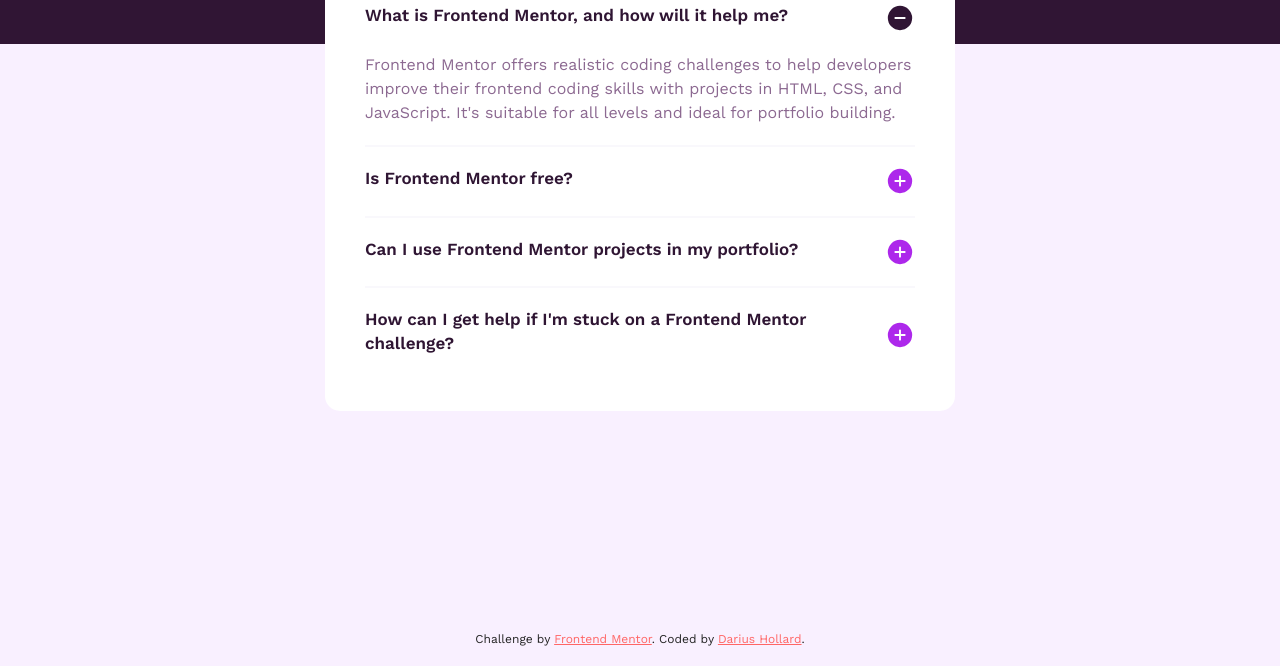
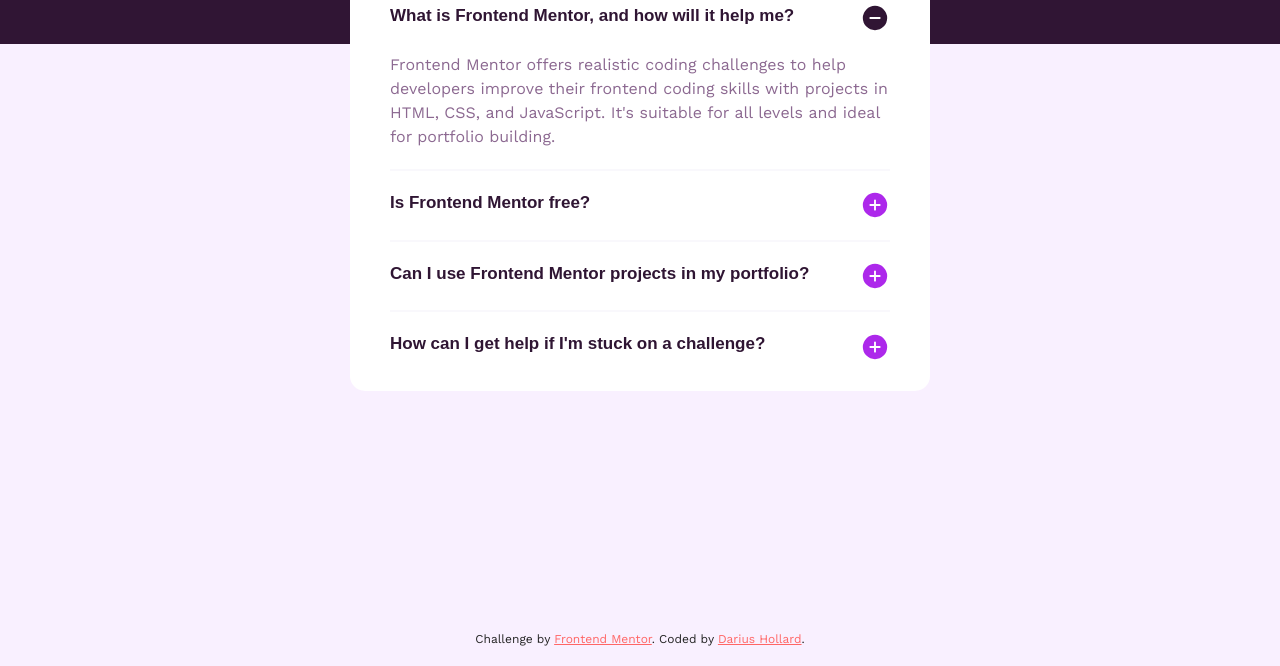
Before and after one commit to dhollard/practice-faq-accordion-js, a plain HTML site: page index.html in a window 1280 px wide. Shown: the part 256-922 px from the top of the page. Drawn offline with Linux system fonts and the light colour scheme.

Commit message:
Changed JS behavior to trigger focused accordion tabs only when pressing "enter" (more predictable and flexible), changed tab headers from <div> to <button> for better accessibility and adjusted CSS to adapt to all of these changes

```diff
--- a/assets/js/accordion-behavior.js
+++ b/assets/js/accordion-behavior.js
@@ -65,13 +65,12 @@ document.addEventListener("keydown", function(event) {
             // Put focus on relevant element
             accordionTabHeaders[focusedIndex].focus();
         }
+    } else if (event.key === "Enter") {
+        event.preventDefault();
+        const focusedElement = document.activeElement;
+        if (accordionTabHeadersArray.includes(focusedElement)) {
+            // Toggle focused accordion tab
+            triggerAccordion(focusedElement);
+        }
     }
 });
-
-// Toggle accordion tab on focus
-accordionTabHeaders.forEach(function(tab) {
-    tab.addEventListener("focus", function() {
-        // Use function declared earlier to change accordion
-        triggerAccordion(tab);
-    });
-});
--- a/assets/scss/_accordion.scss
+++ b/assets/scss/_accordion.scss
@@ -3,16 +3,16 @@
 // Accordion top container
 .accordion-container {
     width: 100%;
-    max-width: 550px;
+    max-width: 500px;
     background-color: var(--white);
     display: flex;
     flex-direction: column;
     border-radius: 8px;
-    padding: 30px 22px 30px 22px;
+    padding: 30px 22px 0px 22px;
 
     // media query .accordion-container
     @include global.desktop {
-        padding: 35px 40px 30px 40px;
+        padding: 35px 40px 10px 40px;
         border-radius: 15px;
     }
 
@@ -77,6 +77,10 @@
             justify-content: space-between;
             align-items: center;
             cursor: pointer;
+            background: none;
+            border: none;
+            padding: 0;
+            text-align: left;
 
             &:focus {
                 outline: none;
--- a/index.html
+++ b/index.html
@@ -25,48 +25,48 @@
 
       <!-- Accordion collapsible tab -->
       <div class="accordion-tab acc-opened-tab">
-        <div class="acc-tab-header" tabindex="0">
+        <button class="acc-tab-header" aria-controls="accor-desc-01">
           <h2 class="acc-tab-title">What is Frontend Mentor, and how will it help me?</h2>
           <div class="acc-tab-state-ico" role="img" aria-label="+ or - icon to indicate if the accordion tab is opened or closed"></div>
-        </div>
+        </button>
 
-        <div class="acc-tab-content">
+        <div class="acc-tab-content" id="accor-desc-01" aria-expanded="true">
           <p>Frontend Mentor offers realistic coding challenges to help developers improve their frontend coding skills with projects in HTML, CSS, and JavaScript. It's suitable for all levels and ideal for portfolio building.</p>
         </div>
       </div>
 
       <!-- Accordion collapsible tab -->
       <div class="accordion-tab">
-        <div class="acc-tab-header" tabindex="0">
+        <button class="acc-tab-header" aria-controls="accor-desc-02">
           <h2 class="acc-tab-title">Is Frontend Mentor free?</h2>
           <div class="acc-tab-state-ico" role="img" aria-label="+ or - icon to indicate if the accordion tab is opened or closed"></div>
-        </div>
+        </button>
 
-        <div class="acc-tab-content">
+        <div class="acc-tab-content" id="accor-desc-02" aria-expanded="false">
           <p>Yes, Frontend Mentor offers both free and premium coding challenges, with the free option providing access to a range of projects suitable for all skill levels.</p>
         </div>
       </div>
 
       <!-- Accordion collapsible tab -->
       <div class="accordion-tab">
-        <div class="acc-tab-header" tabindex="0">
+        <button class="acc-tab-header" aria-controls="accor-desc-03">
           <h2 class="acc-tab-title">Can I use Frontend Mentor projects in my portfolio?</h2>
           <div class="acc-tab-state-ico" role="img" aria-label="+ or - icon to indicate if the accordion tab is opened or closed"></div>
-        </div>
+        </button>
 
-        <div class="acc-tab-content">
+        <div class="acc-tab-content" id="accor-desc-03" aria-expanded="false">
           <p>Yes, you can use projects completed on Frontend Mentor in your portfolio. It's an excellent way to showcase your skills to potential employers!</p>
         </div>
       </div>
 
       <!-- Accordion collapsible tab -->
       <div class="accordion-tab">
-        <div class="acc-tab-header" tabindex="0">
-          <h2 class="acc-tab-title">How can I get help if I'm stuck on a Frontend Mentor challenge?</h2>
+        <button class="acc-tab-header" aria-controls="accor-desc-04">
+          <h2 class="acc-tab-title">How can I get help if I'm stuck on a challenge?</h2>
           <div class="acc-tab-state-ico" role="img" aria-label="+ or - icon to indicate if the accordion tab is opened or closed"></div>
-        </div>
+        </button>
 
-        <div class="acc-tab-content">
+        <div class="acc-tab-content" id="accor-desc-04" aria-expanded="false">
           <p>The best place to get help is inside Frontend Mentor's Discord community. There's a help channel where you can ask questions and seek support from other community members.</p>
         </div>
       </div>
```
Also changed, not shown: assets/css/style.css, 1 other file.
